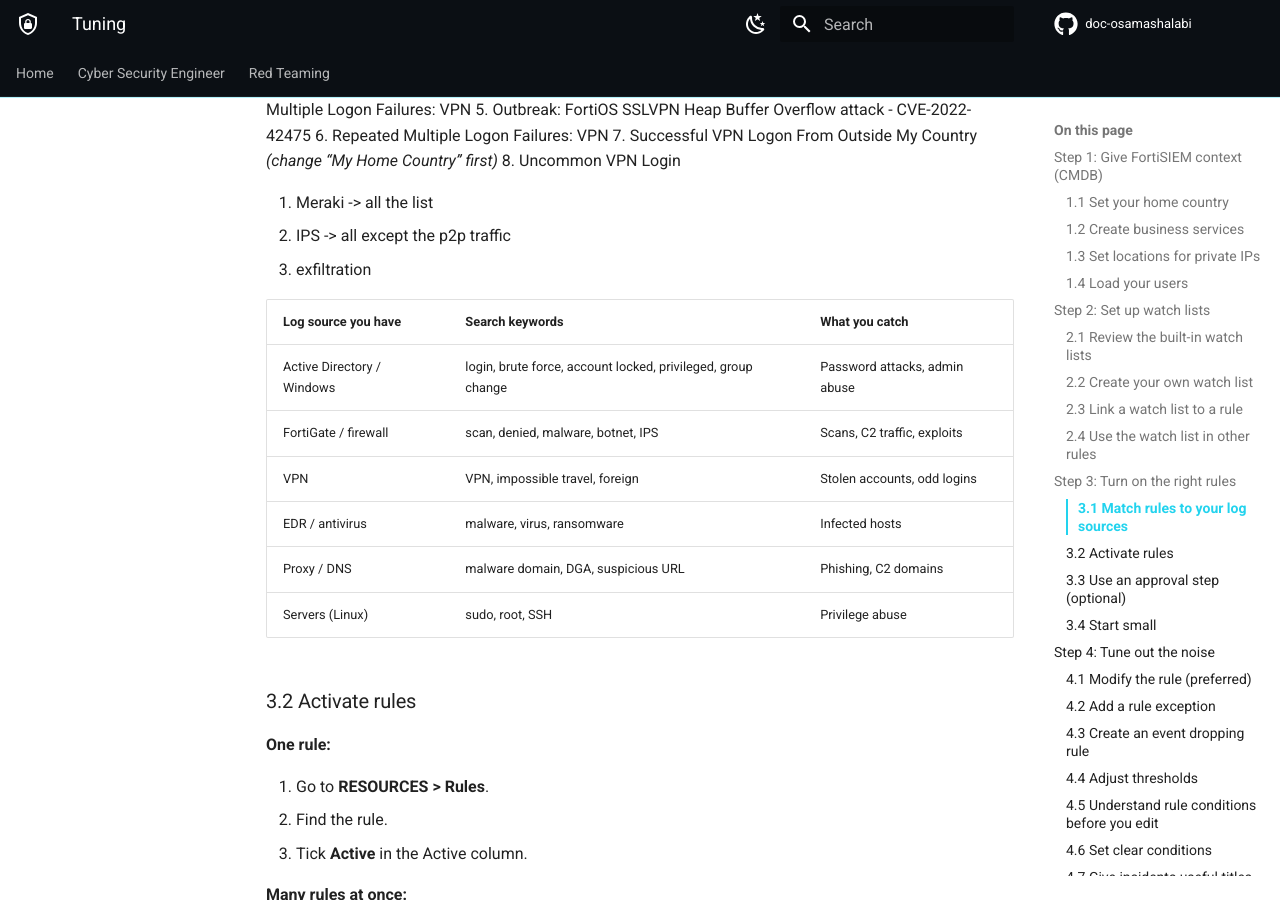
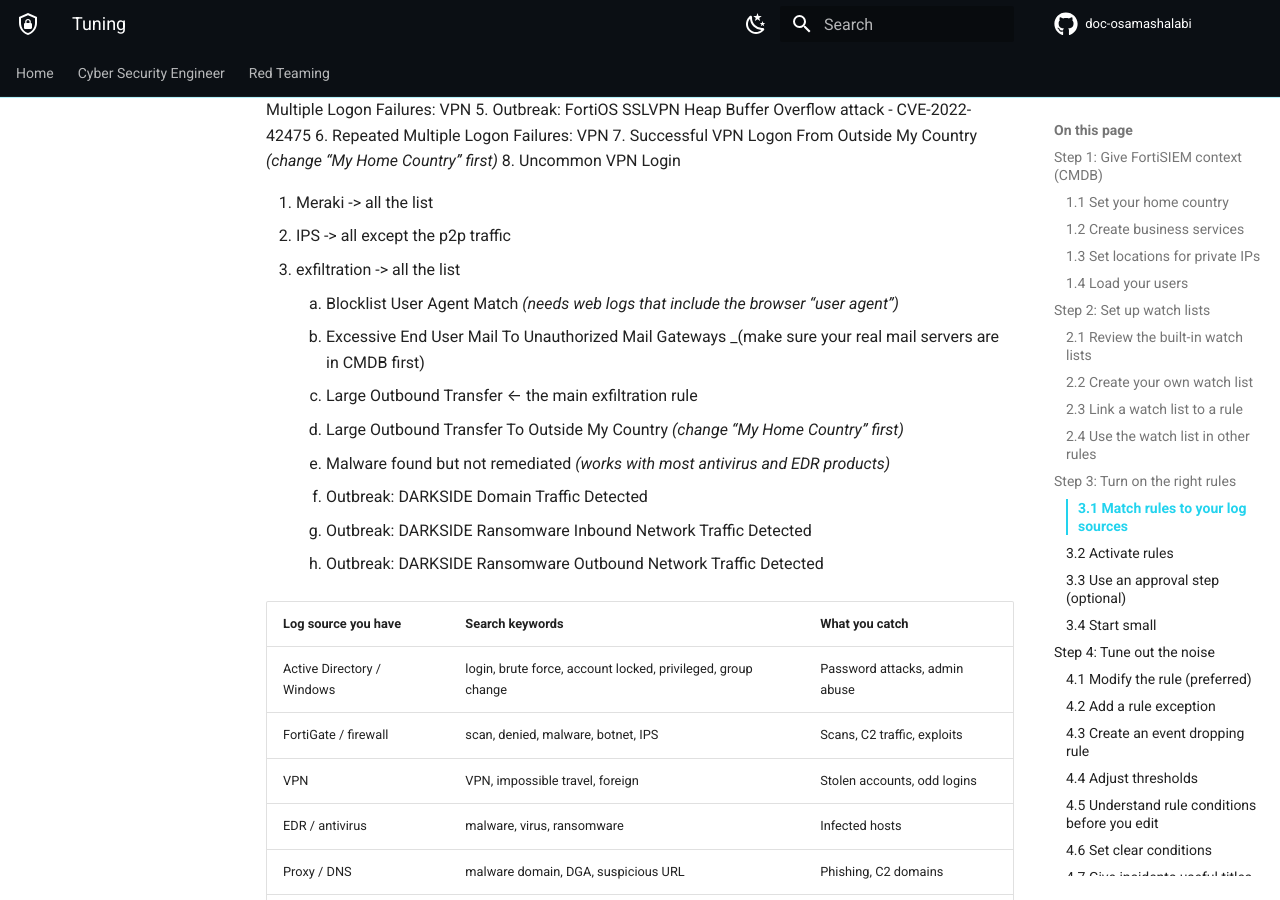
Before and after one commit to osamashalabi432-png/doc-osamashalabi, an MkDocs documentation site: the page built from docs/cyber-security-engineer/siem/fortisiem/Tuning/Tuning.md, in a window 1280 px wide and 900 px high, scrolled down 3389 px. Built offline with MkDocs 1.6.1 and Material for MkDocs 9.7.7, drawn with Linux system fonts in a browser that asks for light colours; comment, search, counter and statistics services are not loaded.

Commit message:
vault backup: 2026-10-12 21:47:31

```diff
--- a/docs/cyber-security-engineer/siem/fortisiem/Tuning/Tuning.md
+++ b/docs/cyber-security-engineer/siem/fortisiem/Tuning/Tuning.md
@@ -97,7 +97,15 @@ Use the search box in **RESOURCES > Rules** with these keywords.
 
 3. Meraki -> all the list
 4. IPS -> all except the p2p traffic
-5. exfiltration
+5. exfiltration -> all the list
+	1. Blocklist User Agent Match _(needs web logs that include the browser “user agent”)_
+	2. Excessive End User Mail To Unauthorized Mail Gateways _(make sure your real mail servers are in CMDB first)
+	3. Large Outbound Transfer ← the main exfiltration rule
+	4. Large Outbound Transfer To Outside My Country _(change “My Home Country” first)_
+	5. Malware found but not remediated _(works with most antivirus and EDR products)_
+	6. Outbreak: DARKSIDE Domain Traffic Detected
+	7. Outbreak: DARKSIDE Ransomware Inbound Network Traffic Detected
+	8. Outbreak: DARKSIDE Ransomware Outbound Network Traffic Detected
 
 | Log source you have        | Search keywords                                              | What you catch                |
 | -------------------------- | ------------------------------------------------------------ | ----------------------------- |
```
